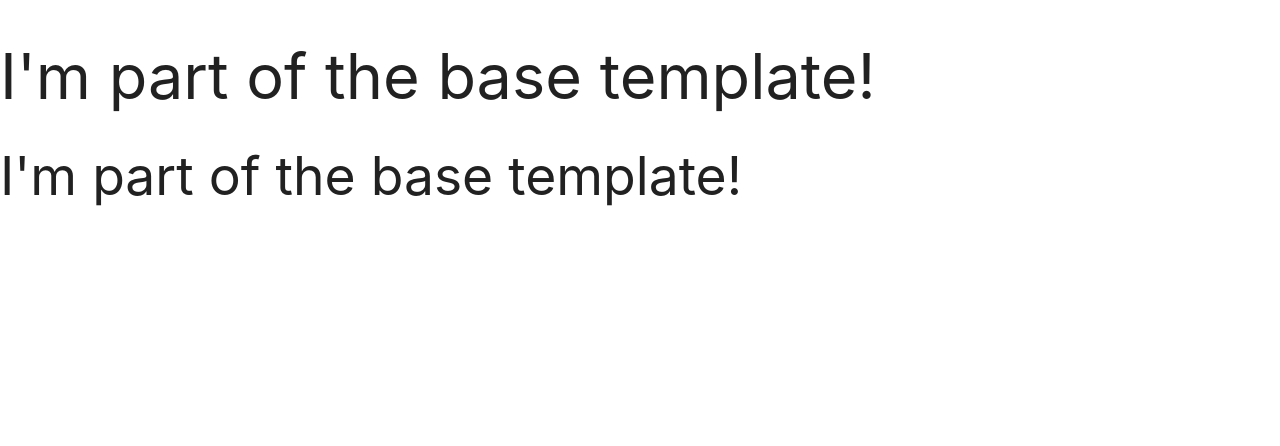
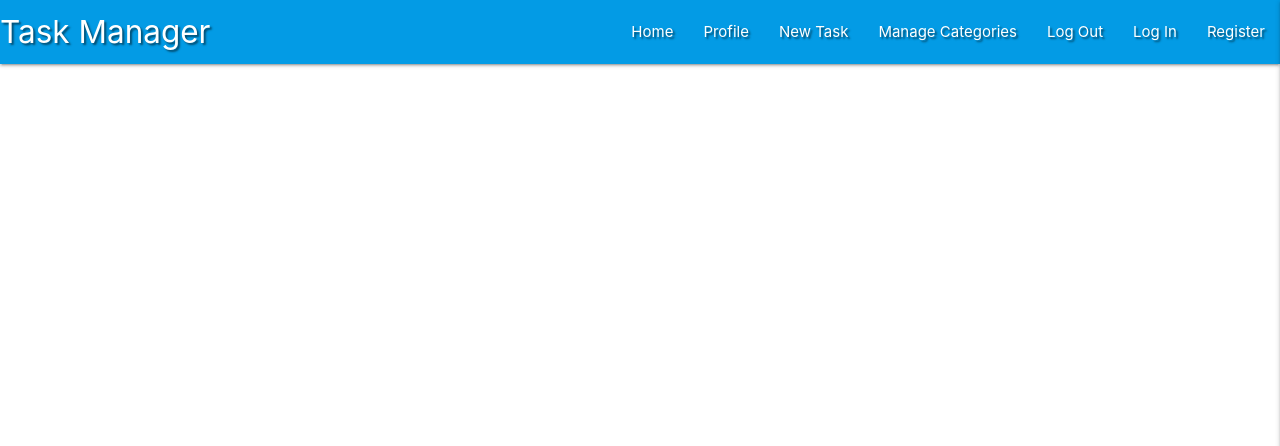
Before and after one commit to Gerardbulky/flask_task_manager_project, a Flask app: page / in a window 1280 px wide. Shown: the top 446 px of the page. Run offline with Flask 2, Linux system fonts and the light colour scheme; data that the repository does not hold is empty; some libraries are stand-ins or nearby versions.

Commit message:
Add Materialize Navbar and Sidenav

```diff
--- a/static/css/style.css
+++ b/static/css/style.css
@@ -0,0 +1,3 @@
+.text-shadow{
+    text-shadow: 2px 2px 2px rgba(0, 0, 0, 0.5);
+}
--- a/static/js/script.js
+++ b/static/js/script.js
@@ -0,0 +1,3 @@
+$(document).ready(function(){
+    $(".sidenav").sidenav({edge: "right"});
+  });
--- a/templates/base.html
+++ b/templates/base.html
@@ -12,8 +12,36 @@
     <title>Task Manager</title>
 </head>
 <body>
+  <header>
+            <!--- top navbar------>
+    <nav class="nav-extended text-shadow light-blue darken-1">
+    <div class="nav-wrapper">
+      <a href="{{ url_for('get_tasks') }}" class="brand-logo">Task Manager</a>
+      <a href="#" data-target="mobile-demo" class="sidenav-trigger right"><i class="fas fa-bars"></i></a>
+      <ul class="right hide-on-med-and-down">
+        <li><a href="{{ url_for('get_tasks') }}">Home</a></li>
+        <li><a href="#">Profile</a></li>
+        <li><a href="#">New Task</a></li>
+        <li><a href="#">Manage Categories</a></li>
+        <li><a href="#">Log Out</a></li>
+        <li><a href="#">Log In</a></li>
+        <li><a href="#">Register</a></li>
+      </ul>
+    </div>
+  </nav>
+            <!--- mobile sidenav------>
+  <ul class="sidenav" id="mobile-demo">
+         <li><h4 class="center-align light-blue-text text-darken-4">Task Mananger</h4></li>
+        <li><a href="{{ url_for('get_tasks') }}">Home</a></li>
+        <li><a href="#">Profile</a></li>
+        <li><a href="#">New Task</a></li>
+        <li><a href="#">Manage Categories</a></li>
+        <li><a href="#">Log Out</a></li>
+        <li><a href="#">Log In</a></li>
+        <li><a href="#">Register</a></li>
+  </ul>
+  </header>
 
-    <h1>I'm part of the base template!</h1>
     {% block content %}
     {% endblock %}
 
--- a/templates/tasks.html
+++ b/templates/tasks.html
@@ -1,7 +1,6 @@
 {% extends "base.html" %}
 {% block content %}
 
-    <h2>I'm part of the base template!</h2>
 
     {% for task in tasks %}
          {{ task.task_name }}<br>
```
